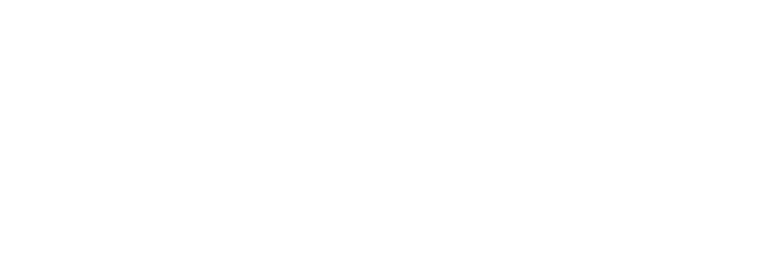
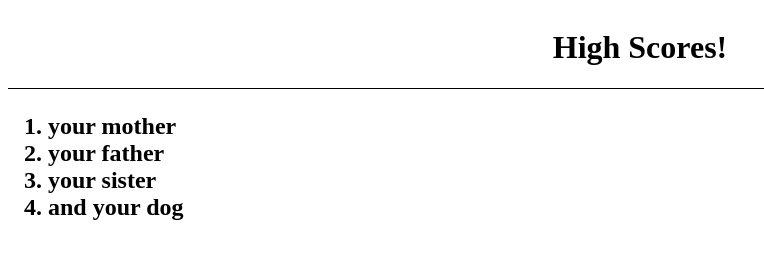
Before and after one commit to Galdronis/Timed-Quiz, a plain HTML site: page score.html in a window 1280 px wide. Shown: the whole page, without its empty margins (0-764 px from the left). Drawn offline with Linux system fonts and the light colour scheme.

```diff
--- a/assets/css/score.css
+++ b/assets/css/score.css
@@ -0,0 +1,17 @@
+html {
+    height: 100%;
+}
+
+
+
+.header {
+    display: flex;
+    flex-direction: column;
+    justify-content: center;
+    align-items: center;
+    border: 1px;
+    border-style: solid;
+    border-top: white;
+    border-left: white;
+    border-right: white;
+}
--- a/score.html
+++ b/score.html
@@ -4,10 +4,21 @@
     <meta charset="UTF-8">
     <meta http-equiv="X-UA-Compatible" content="IE=edge">
     <meta name="viewport" content="width=device-width, initial-scale=1.0">
-    <link href="./assets/css/score.css">
-    <title>Document</title>
+    <link rel="stylesheet" href="./assets/css/score.css"></link>
+    <title>Scores</title>
 </head>
 <body>
+    <header class="header">
+        <h1>High Scores!</h1>
+    </header>
 
+    <h2>
+        <ol>
+            <li>your mother</li>
+            <li>your father</li>
+            <li>your sister</li>
+            <li>and your dog</li>
+        </ol>
+    </h2>
 </body>
 </html>
```
Also changed, not shown: assets/css/index.css (+10 -1 lines), assets/js/game.js (deleted, +0 -17 lines), index.html (+1 -1 lines).
